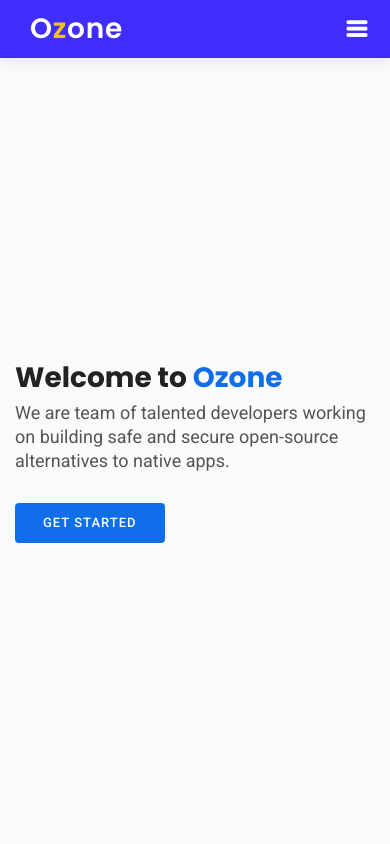
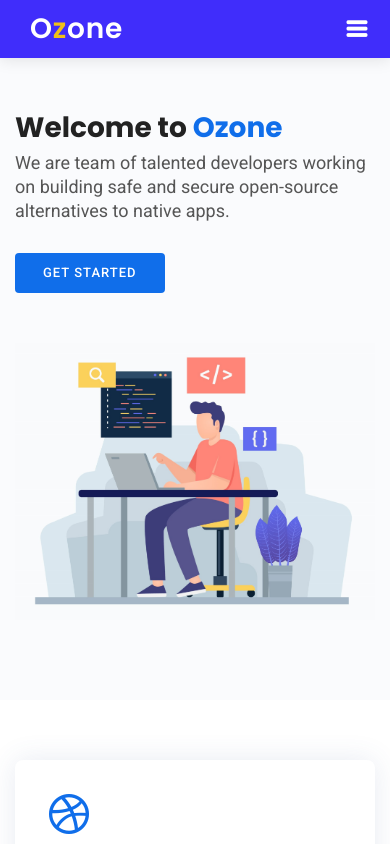
Before and after one commit to Rishab310/ozone-landing-page, a plain HTML site: page index.html in a window 390 px wide. Shown: the top 844 px of the page. Drawn offline with nearby package versions, Linux system fonts and the light colour scheme.

Commit message:
Margin & Padding Correction in header

```diff
--- a/assets/css/style.css
+++ b/assets/css/style.css
@@ -394,30 +394,30 @@ h1, h2, h3, h4, h5, h6 {
 --------------------------------------------------------------*/
 #hero {
   width: 100%;
-  height: 75vh;
   background: #fafbfd top left;
-  background-size:contain;
-  position: relative;
-}
-
-#hero:before {
-  content: "";
-  /* background: rgba(255, 255, 255, 0.6); */
-  position: absolute;
-  bottom: 0;
-  top: 0;
-  left: 0;
-  right: 0;
-}
+  position: relative;
+}
+
 
 #hero .container {
   position: relative;
   padding-top: 132px;
 }
 
-@media (max-width: 992px) {
+@media (max-width: 700px) {
+  #hero {
+    max-height:700px;
+    padding-bottom:0px;
+    margin-bottom: 0px;
+  }
   #hero .container {
-    padding-top: 58px;
+    padding-top: 0px;
+    padding-bottom: 50px;
+    margin-top: 0px;
+    margin-bottom: 0px;
+  }
+  #hero .container .col{
+    margin-top: 50px;
   }
 }
 
--- a/index.html
+++ b/index.html
@@ -51,10 +51,10 @@
   </header><!-- End Header -->
 
 
-  <section id="hero" class="d-flex align-items-center">
+  <section id="hero" class="">
     <div class="container" data-aos="zoom-out" data-aos-delay="100">
       <div class="row">
-        <div class="col-12 col-md-8">
+        <div class="col col-12 col-md-8">
           <h1>Welcome to <span>Ozone</spa>
           </h1>
           <h2>We are team of talented developers working on building safe and secure open-source alternatives to native apps.
@@ -63,7 +63,7 @@
             <a href="#about" class="btn-get-started scrollto">Get Started</a>
           </div>
         </div>
-        <div class="col-12 col-md-4 d-none d-md-block">
+        <div class="col col-12 col-md-4 ">
           <img src="./assets/img/2842681.jpg" alt="" width="100%" height="100%">
         </div>
       </div>
```
